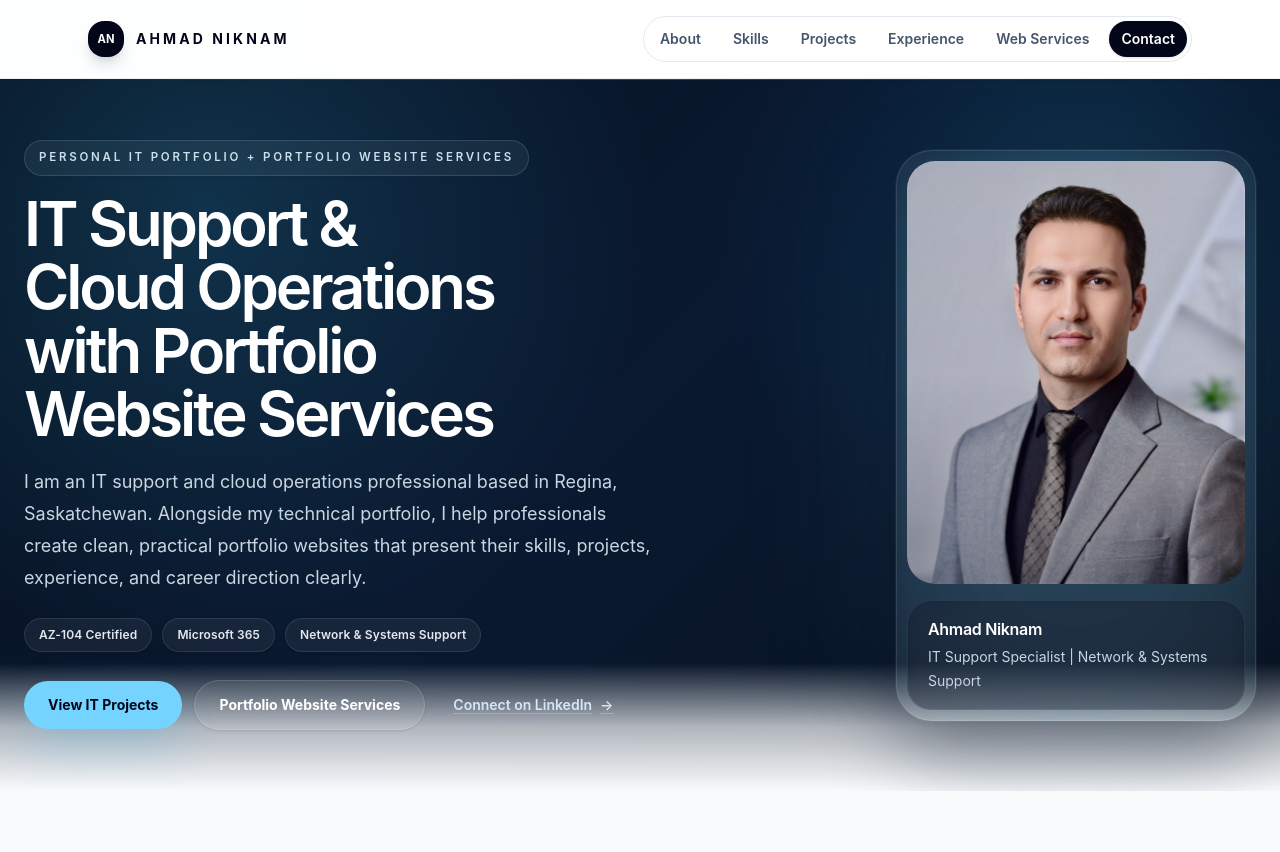
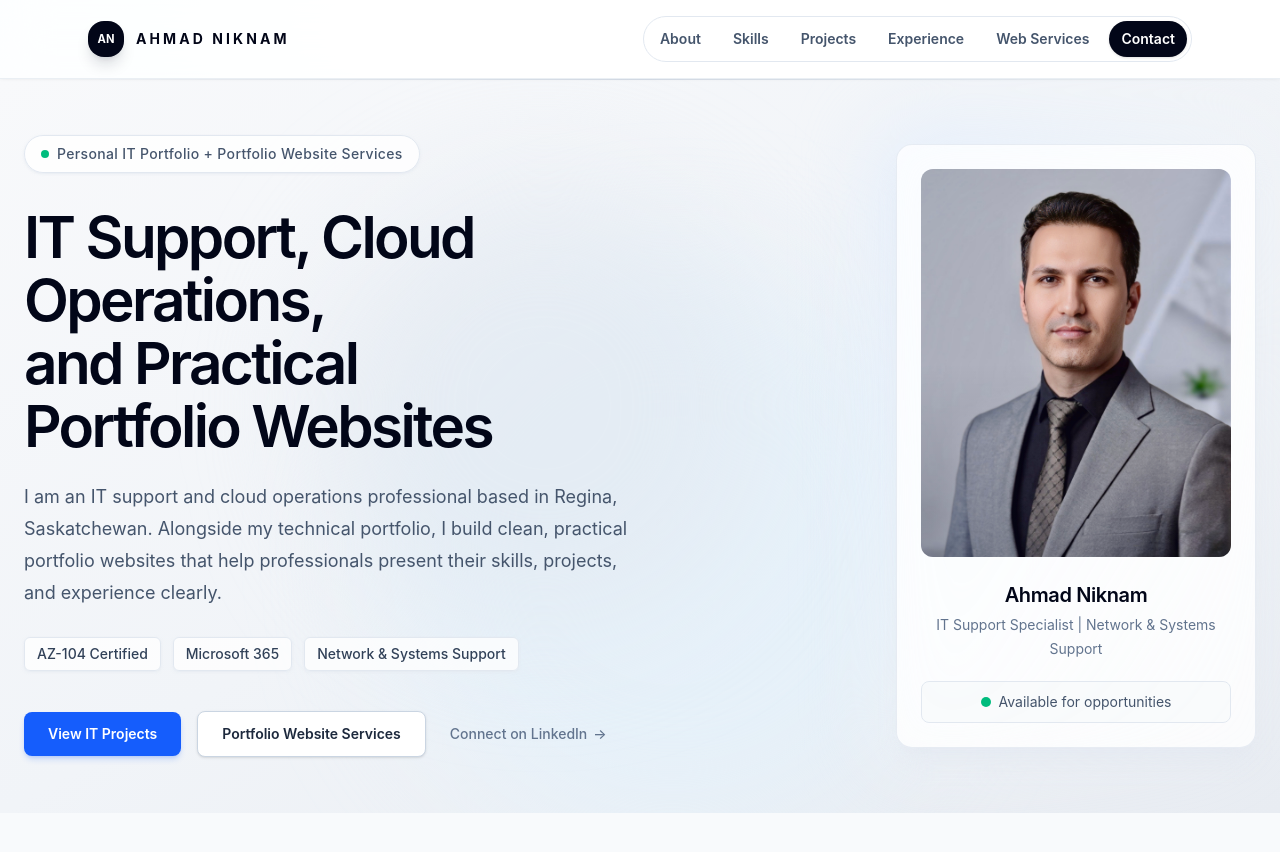
Before and after one commit to AhmadNiknam/ahmad-portfolio-website, a Next.js app: page / in a window 1280 px wide. Shown: the top 852 px of the page. Built offline with nearby package versions, Linux system fonts and the light colour scheme.

Commit message:
refactor: update hero component styles and text for improved visual appeal and clarity, enhancing service descriptions and call-to-action buttons

```diff
--- a/components/hero.tsx
+++ b/components/hero.tsx
@@ -5,49 +5,57 @@ export function Hero() {
   return (
     <section
       id="hero"
-      className="relative isolate overflow-hidden bg-[#06111f] text-white"
+      className="relative isolate overflow-hidden bg-[#f8f9fb] text-slate-900"
       aria-labelledby="hero-title"
     >
-      <div className="absolute inset-0 -z-10 bg-[radial-gradient(circle_at_16%_18%,_rgba(56,189,248,0.18),_transparent_28rem),radial-gradient(circle_at_86%_22%,_rgba(14,165,233,0.12),_transparent_24rem),linear-gradient(135deg,_#06111f_0%,_#0a1930_48%,_#07111e_100%)]" />
-      <div className="absolute inset-x-0 bottom-0 -z-10 h-32 bg-gradient-to-t from-slate-50 via-slate-50/70 to-transparent" />
-      <div className="absolute left-1/2 top-0 -z-10 h-px w-[min(76rem,calc(100%-3rem))] -translate-x-1/2 bg-gradient-to-r from-transparent via-sky-200/25 to-transparent" />
-      <div className="relative mx-auto grid max-w-6xl items-center gap-10 px-6 pb-16 pt-14 sm:pb-20 sm:pt-[4.5rem] md:pt-20 lg:min-h-[calc(100dvh-88px)] lg:grid-cols-[1.08fr_0.92fr] lg:gap-12 lg:py-12 xl:max-w-7xl xl:gap-16 xl:py-14 2xl:min-h-[720px]">
-        <div className="max-w-3xl animate-rise">
-          <p className="mb-4 inline-flex rounded-full border border-sky-200/15 bg-sky-100/[0.06] px-3.5 py-2 text-[0.72rem] font-semibold uppercase tracking-[0.24em] text-sky-100/90 shadow-sm shadow-sky-950/20 backdrop-blur">
+      <div className="absolute inset-0 -z-10 bg-gradient-to-br from-[#f8f9fb] via-[#f1f4f8] to-[#e8ecf2]" />
+      <div className="absolute right-1/4 top-1/4 -z-10 h-[28rem] w-[28rem] rounded-full bg-sky-100/50 blur-3xl sm:h-[36rem] sm:w-[36rem]" />
+      <div className="absolute bottom-1/4 left-1/4 -z-10 h-[22rem] w-[22rem] rounded-full bg-slate-200/60 blur-3xl sm:h-[28rem] sm:w-[28rem]" />
+      <div className="absolute left-1/2 top-0 -z-10 h-px w-[min(76rem,calc(100%-3rem))] -translate-x-1/2 bg-gradient-to-r from-transparent via-slate-300/70 to-transparent" />
+
+      <div className="relative mx-auto grid max-w-6xl items-center gap-12 px-6 pb-16 pt-12 sm:pb-20 sm:pt-16 md:pt-20 lg:min-h-[calc(100dvh-82px)] lg:grid-cols-[1.08fr_0.92fr] lg:gap-14 lg:py-12 xl:max-w-7xl xl:gap-20 xl:py-14 2xl:min-h-[720px]">
+        <div className="order-2 max-w-3xl animate-rise lg:order-1">
+          <div className="mb-8 inline-flex items-center gap-2 rounded-full border border-slate-200 bg-white/80 px-4 py-2 shadow-sm shadow-slate-200/70 backdrop-blur-sm">
+            <span className="h-2 w-2 rounded-full bg-emerald-500" aria-hidden="true" />
+            <p className="text-sm font-medium tracking-wide text-slate-600">
               Personal IT Portfolio + Portfolio Website Services
             </p>
+          </div>
+
           <h1
             id="hero-title"
-            className="max-w-[44rem] text-[clamp(2.25rem,9vw,3.05rem)] font-semibold leading-[1.03] tracking-[-0.05em] text-balance text-white sm:text-[clamp(2.9rem,6.2vw,3.45rem)] lg:text-[clamp(3.15rem,4.2vw,3.65rem)] xl:text-[3.85rem]"
+            className="max-w-[45rem] text-[clamp(2.25rem,9vw,3.05rem)] font-semibold leading-[1.08] tracking-[-0.045em] text-balance text-slate-950 sm:text-[clamp(2.85rem,6vw,3.45rem)] lg:text-[clamp(3.05rem,4.05vw,3.5rem)] xl:text-[3.65rem]"
           >
-            IT Support & Cloud Operations with Portfolio Website Services
+            IT Support, Cloud Operations, and Practical Portfolio Websites
           </h1>
-          <p className="mt-5 max-w-[40rem] text-base leading-7 text-slate-300 sm:text-lg sm:leading-8">
+
+          <p className="mt-6 max-w-[40rem] text-base leading-7 text-slate-600 sm:text-lg sm:leading-8">
             I am an IT support and cloud operations professional based in Regina, Saskatchewan.
-            Alongside my technical portfolio, I help professionals create clean, practical
-            portfolio websites that present their skills, projects, experience, and career
-            direction clearly.
+            Alongside my technical portfolio, I build clean, practical portfolio websites that help
+            professionals present their skills, projects, and experience clearly.
           </p>
-          <div className="mt-6 flex flex-wrap gap-2.5">
+
+          <div className="mt-7 flex flex-wrap gap-3">
             {heroBadges.map((badge) => (
               <span
                 key={badge}
-                className="rounded-full border border-white/10 bg-white/[0.055] px-3.5 py-2 text-xs font-semibold tracking-[0.01em] text-slate-200 shadow-sm shadow-slate-950/10 backdrop-blur"
+                className="inline-flex items-center rounded-md border border-slate-200 bg-white/75 px-3 py-1.5 text-sm font-medium text-slate-700 shadow-sm shadow-slate-200/70 backdrop-blur-sm"
               >
                 {badge}
               </span>
             ))}
           </div>
-          <div className="mt-7 flex flex-col gap-3 sm:flex-row sm:flex-wrap sm:items-center">
+
+          <div className="mt-10 flex flex-col items-start gap-4 sm:flex-row sm:flex-wrap sm:items-center">
             <a
               href="#projects"
-              className="rounded-full bg-sky-300 px-6 py-3.5 text-center text-sm font-bold text-slate-950 shadow-[0_18px_45px_rgba(14,165,233,0.18)] transition hover:-translate-y-0.5 hover:bg-sky-200 focus:outline-none focus-visible:ring-2 focus-visible:ring-sky-200 focus-visible:ring-offset-2 focus-visible:ring-offset-[#06111f]"
+              className="inline-flex items-center justify-center rounded-lg bg-blue-600 px-6 py-3 text-center text-sm font-semibold text-white shadow-md shadow-blue-600/20 transition hover:-translate-y-0.5 hover:bg-blue-700 hover:shadow-lg hover:shadow-blue-600/30 focus:outline-none focus-visible:ring-2 focus-visible:ring-blue-600 focus-visible:ring-offset-2 focus-visible:ring-offset-[#f8f9fb]"
             >
               View IT Projects
             </a>
             <a
               href="#web-services"
-              className="rounded-full border border-white/15 bg-white/[0.08] px-6 py-3.5 text-center text-sm font-bold text-white shadow-sm shadow-slate-950/10 backdrop-blur transition hover:-translate-y-0.5 hover:border-sky-100/35 hover:bg-white/[0.12] focus:outline-none focus-visible:ring-2 focus-visible:ring-sky-200 focus-visible:ring-offset-2 focus-visible:ring-offset-[#06111f]"
+              className="inline-flex items-center justify-center rounded-lg border border-slate-300 bg-white px-6 py-3 text-center text-sm font-semibold text-slate-800 shadow-sm transition hover:-translate-y-0.5 hover:border-slate-400 hover:bg-slate-50 focus:outline-none focus-visible:ring-2 focus-visible:ring-slate-400 focus-visible:ring-offset-2 focus-visible:ring-offset-[#f8f9fb]"
             >
               Portfolio Website Services
             </a>
@@ -55,34 +63,48 @@ export function Hero() {
               href={profileLinks.linkedin}
               target="_blank"
               rel="noopener noreferrer"
-              className="group inline-flex items-center justify-center gap-2 rounded-full px-2 py-3 text-center text-sm font-semibold text-sky-100/90 underline decoration-sky-200/35 underline-offset-4 transition hover:text-white hover:decoration-sky-100/90 focus:outline-none focus-visible:ring-2 focus-visible:ring-sky-200 focus-visible:ring-offset-2 focus-visible:ring-offset-[#06111f] sm:px-4"
+              className="group inline-flex items-center justify-center gap-1.5 rounded-lg py-3 text-center text-sm font-medium text-slate-500 transition hover:text-blue-600 focus:outline-none focus-visible:ring-2 focus-visible:ring-blue-600 focus-visible:ring-offset-2 focus-visible:ring-offset-[#f8f9fb] sm:px-2"
             >
-              Connect on LinkedIn{" "}
+              Connect on LinkedIn
               <span aria-hidden="true" className="transition group-hover:translate-x-0.5">
                 →
               </span>
             </a>
           </div>
         </div>
-        <div className="relative mx-auto w-full max-w-[20.5rem] animate-float-in sm:max-w-[22rem] lg:ml-auto lg:mr-0 lg:max-w-[21.5rem] xl:max-w-[22.5rem]">
-          <div className="absolute -inset-8 -z-10 rounded-full bg-sky-300/[0.09] blur-3xl" />
-          <div className="relative rounded-[2.25rem] border border-white/[0.11] bg-white/[0.055] p-2.5 shadow-[0_28px_80px_rgba(2,8,23,0.42)] ring-1 ring-white/[0.05] backdrop-blur">
-            <div className="relative aspect-[4/5] overflow-hidden rounded-[1.75rem] bg-slate-900">
+
+        <div className="order-1 mx-auto w-full max-w-[20.5rem] animate-float-in sm:max-w-[22rem] lg:order-2 lg:ml-auto lg:mr-0 lg:max-w-[21.5rem] xl:max-w-[22.5rem]">
+          <div className="relative">
+            <div className="absolute -inset-4 -z-10 rounded-[2rem] bg-gradient-to-br from-blue-100/70 via-slate-100/50 to-transparent blur-2xl" />
+            <div className="relative rounded-2xl border border-slate-200/80 bg-white/80 p-5 shadow-xl shadow-slate-200/60 backdrop-blur-md sm:p-6">
+              <div className="relative mb-6 aspect-[4/5] overflow-hidden rounded-xl bg-slate-100">
                 <Image
                   src="/profile-ahmad-2026-v2.jpg"
-                alt="Ahmad Niknam professional profile photo"
+                  alt="Ahmad Niknam - IT Support Specialist"
                   fill
                   sizes="(min-width: 1280px) 22.5rem, (min-width: 1024px) 21.5rem, (min-width: 640px) 22rem, calc(100vw - 3rem)"
                   priority
                   className="object-cover object-center saturate-[0.96]"
                 />
-              <div className="absolute inset-0 bg-gradient-to-t from-slate-950/22 via-transparent to-white/[0.03]" />
+                <div className="absolute inset-0 bg-gradient-to-t from-slate-950/20 via-transparent to-transparent" />
               </div>
-            <div className="mt-4 rounded-[1.5rem] border border-white/[0.08] bg-slate-950/35 px-5 py-4 backdrop-blur">
-              <p className="text-base font-semibold tracking-[-0.02em] text-white">Ahmad Niknam</p>
-              <p className="mt-1 text-sm leading-6 text-slate-300">
+
+              <div className="text-center">
+                <h2 className="text-xl font-semibold tracking-[-0.02em] text-slate-950">
+                  Ahmad Niknam
+                </h2>
+                <p className="mt-1 text-sm leading-6 text-slate-500">
                   IT Support Specialist | Network & Systems Support
                 </p>
+              </div>
+
+              <div className="mt-5 flex items-center justify-center gap-2 rounded-lg border border-slate-200 bg-slate-50/80 px-4 py-2.5">
+                <span className="relative flex h-2.5 w-2.5" aria-hidden="true">
+                  <span className="absolute inline-flex h-full w-full rounded-full bg-emerald-500 opacity-75 motion-safe:animate-ping" />
+                  <span className="relative inline-flex h-2.5 w-2.5 rounded-full bg-emerald-500" />
+                </span>
+                <span className="text-sm text-slate-600">Available for opportunities</span>
+              </div>
             </div>
           </div>
         </div>
```
Lines whose indentation alone changed are shown as unchanged.
